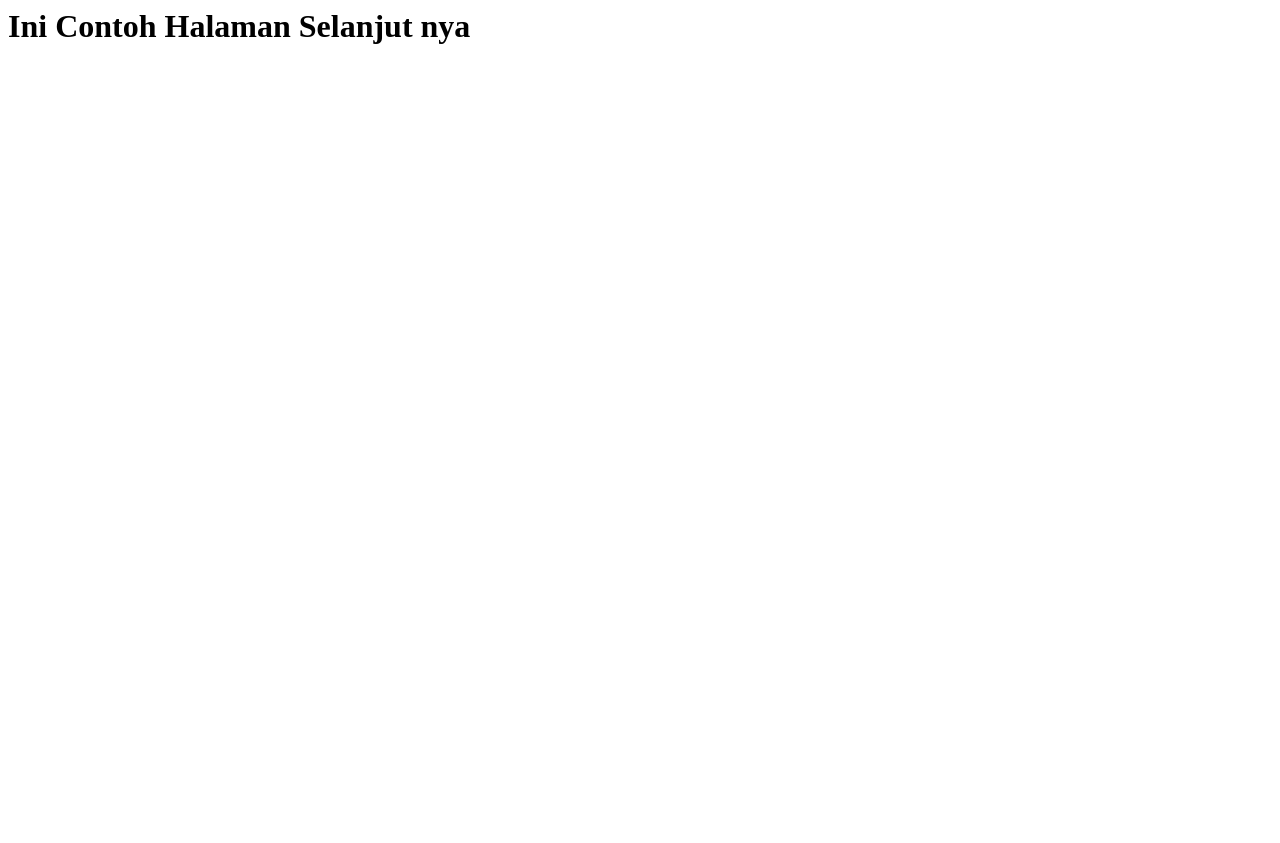
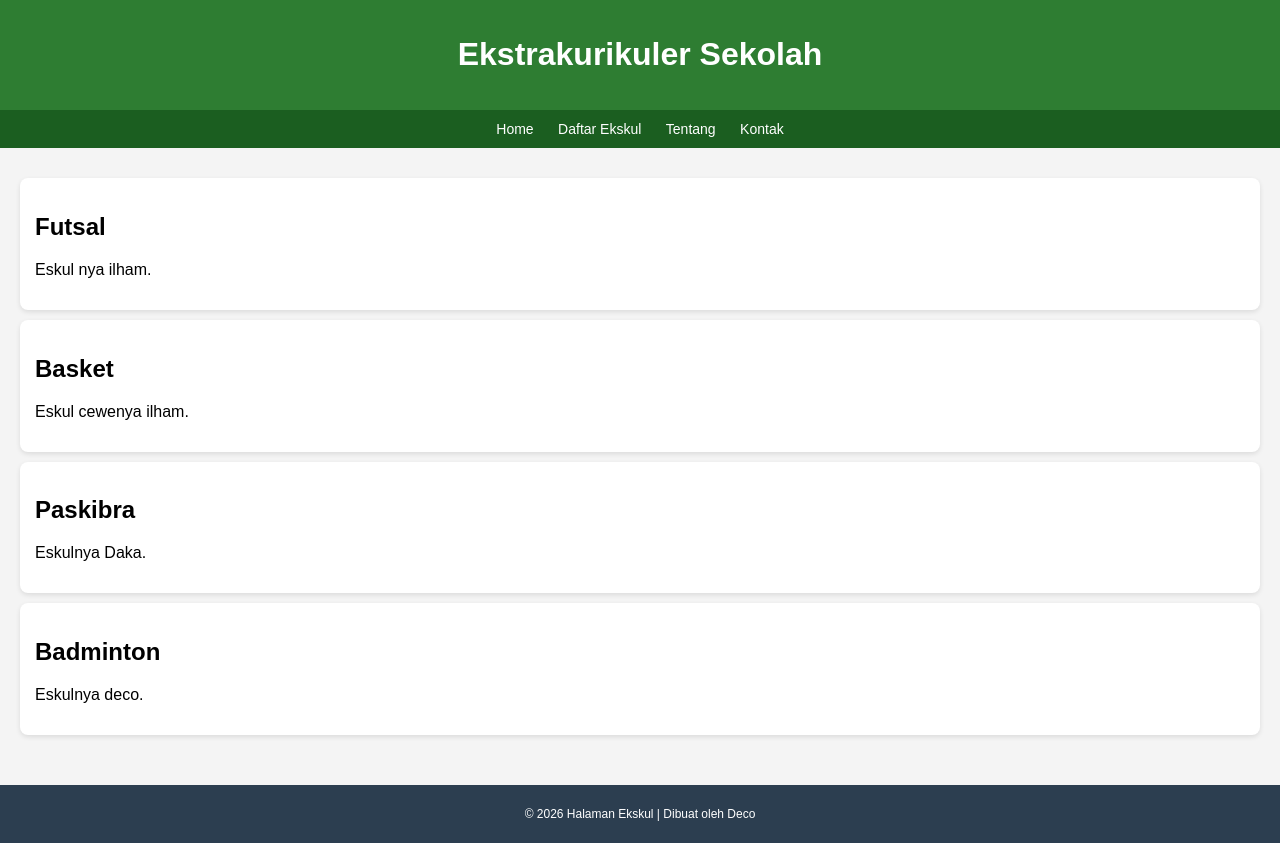
Before and after one commit to RaphaelStroeick/Tugas-Repo, a plain HTML site: page ekstrakurikuler.html in a window 1280 px wide. Before the commit the page ends 800 px from the top, so only its background shows below. Drawn offline with Linux system fonts and the light colour scheme.

Commit message:
Add files via upload

```diff
--- a/ekstrakurikuler.html
+++ b/ekstrakurikuler.html
@@ -1,8 +1,101 @@
-<html>
-  <title>GW GANTENG</title>
+<!DOCTYPE html>
+<html lang="id">
+<head>
+    <meta charset="UTF-8">
+    <title>Ekstrakurikuler Sekolah</title>
+    <style>
+        body {
+            font-family: Arial, sans-serif;
+            margin: 0;
+            background-color: #f4f4f4;
+        }
 
-<head>
-  <h1>Ini Contoh Halaman Selanjut nya</h1>
+        header {
+            background-color: #2e7d32;
+            color: white;
+            padding: 15px;
+            text-align: center;
+        }
+
+        nav {
+            background-color: #1b5e20;
+            padding: 10px;
+            text-align: center;
+        }
+
+        nav a {
+            color: white;
+            margin: 10px;
+            text-decoration: none;
+            font-size: 14px;
+        }
+
+        nav a:hover {
+            text-decoration: underline;
+        }
+
+        .container {
+            padding: 20px;
+        }
+
+        .card {
+            background: white;
+            padding: 15px;
+            margin: 10px 0;
+            border-radius: 8px;
+            box-shadow: 0 2px 5px rgba(0,0,0,0.1);
+        }
+
+        footer {
+            background-color: #2c3e50;
+            color: white;
+            text-align: center;
+            padding: 10px;
+            margin-top: 20px;
+            font-size: 12px;
+        }
+    </style>
 </head>
+<body>
 
+<header>
+    <h1>Ekstrakurikuler Sekolah</h1>
+</header>
+
+<nav>
+    <a href="#">Home</a>
+    <a href="#">Daftar Ekskul</a>
+    <a href="#">Tentang</a>
+    <a href="#">Kontak</a>
+</nav>
+
+<div class="container">
+
+    <div class="card">
+        <h2>Futsal</h2>
+        <p>Eskul nya ilham.</p>
+    </div>
+
+    <div class="card">
+        <h2>Basket</h2>
+        <p>Eskul cewenya ilham.</p>
+    </div>
+
+    <div class="card">
+        <h2>Paskibra</h2>
+        <p>Eskulnya Daka.</p>
+    </div>
+
+    <div class="card">
+        <h2>Badminton</h2>
+        <p>Eskulnya deco.</p>
+    </div>
+
+</div>
+
+<footer>
+    <p>© 2026 Halaman Ekskul | Dibuat oleh Deco</p>
+</footer>
+
+</body>
 </html>
```
